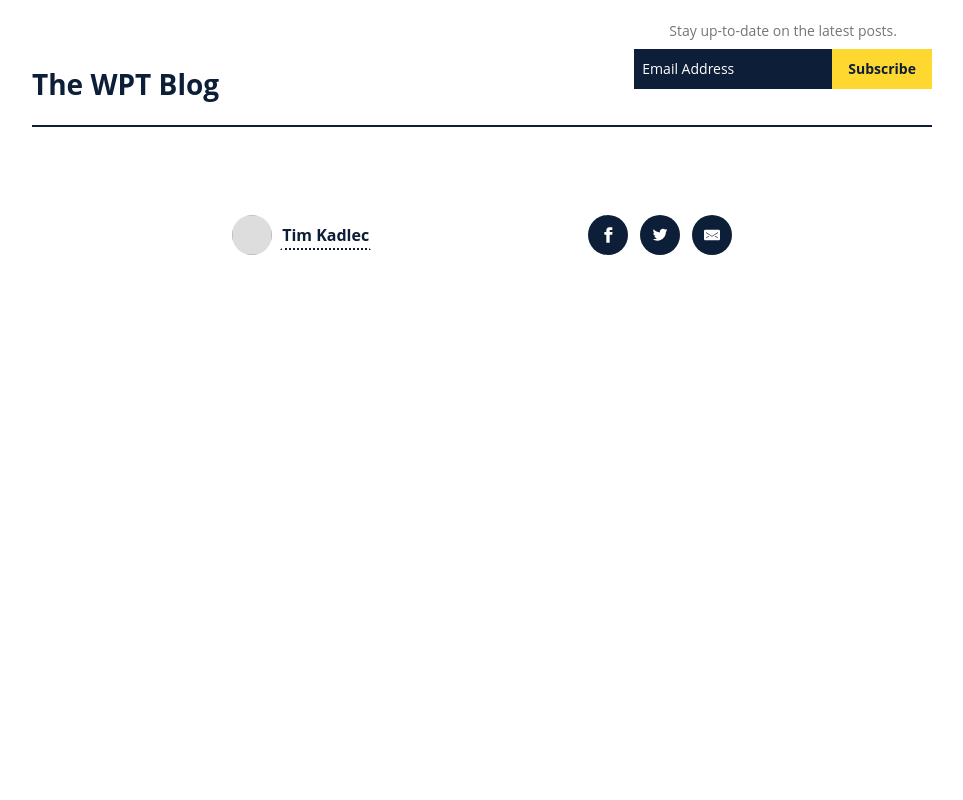
After one commit to pryoritymusic/webpagetest-blog, a Node project: template src/components/layouts/post.njk in a window 1280 px wide. The commit adds this page. Shown: the whole page, without its empty margins (158-1121 px from the left). Run offline with Node 20 templates, Linux system fonts and the light colour scheme; the template is opened without the code that fills it, so the values that code supplies are empty; style sheets or scripts are compiled from the project's sources; some libraries are stand-ins or nearby versions.

Commit message:
Initial styling for blog posts

```diff
--- a/src/_data/config.json
+++ b/src/_data/config.json
@@ -2,7 +2,7 @@
   "name": "The WPT Blog",
   "lang": "en",
   "description": "",
-  "url": "",
+  "url": "https://blog.webpagetest.org",
   "authorHandle": "",
   "authorName": "",
   "paths": {
--- a/src/assets/css/app.scss
+++ b/src/assets/css/app.scss
@@ -19,5 +19,7 @@
 @import "./components/author";
 @import "./components/tags";
 @import "./components/featured-post";
+@import "./components/social";
+@import "./components/post";
 
 @import "./base/utility";
--- a/src/assets/css/base/_containers.scss
+++ b/src/assets/css/base/_containers.scss
@@ -15,6 +15,6 @@
   }
 
   &--sm {
-    max-width: 30rem;
+    max-width: 31.25rem;
   }
 }
--- a/src/assets/css/base/_typography.scss
+++ b/src/assets/css/base/_typography.scss
@@ -19,8 +19,8 @@
 .h3 {
   margin: 0;
   font-family: var(--font-base);
-  font-weight: 700;
-  font-size: 1.25rem;
+  font-weight: 400;
+  font-size: rem-calc(21);
 }
 
 h4,
@@ -29,6 +29,12 @@
   font-family: var(--font-base);
   font-weight: 700;
   font-size: 1.125rem;
+}
+
+.text--accent {
+  font-family: var(--font-accent);
+  font-weight: 700;
+  color: var(--color-post-date);
 }
 
 @media (min-width: 48em) {
--- a/src/assets/css/base/_variables.scss
+++ b/src/assets/css/base/_variables.scss
@@ -42,7 +42,9 @@
   // Post
   --color-post-border: var(--color-light-gray);
   --color-post-date: var(--color-mid-gray);
-  --color-tag-bg: var(--color-yellow);
+  --color-tag-background: var(--color-yellow);
+  --color-social-background: var(--color-navy);
+  --color-social-text: var(--color-white);
 
   --font-accent: "Labgrotesquemono", monospace;
   --font-base: "Open Sans", sans-serif;
--- a/src/assets/css/components/_featured-post.scss
+++ b/src/assets/css/components/_featured-post.scss
@@ -13,9 +13,6 @@
 .featured-post__date {
   display: block;
   margin-bottom: 0.625rem;
-  font-family: var(--font-accent);
-  font-weight: 700;
-  color: var(--color-post-date);
 }
 
 .featured-post__title {
--- a/src/assets/css/components/_post-item.scss
+++ b/src/assets/css/components/_post-item.scss
@@ -13,9 +13,6 @@
 .post-item__date {
   display: block;
   margin-bottom: 0.625rem;
-  font-family: var(--font-accent);
-  font-weight: 700;
-  color: var(--color-post-date);
 }
 
 .post-item__title {
--- /dev/null
+++ b/src/assets/css/components/_post.scss
@@ -0,0 +1,32 @@
+.post__header {
+  margin-bottom: 1.25rem;
+
+  & > * + * {
+    margin-top: 1.25rem;
+  }
+}
+
+.post__description {
+  color: var(--color-accent-text);
+}
+
+.post__social {
+  margin-top: 1.25rem;
+}
+
+@media (min-width: 36em) {
+  .post__author-share {
+    display: flex;
+    justify-content: space-between;
+  }
+
+  .post__social {
+    margin-top: 0;
+  }
+}
+
+@media (min-width: 48em) {
+  .post__header {
+    margin-bottom: 2.5rem;
+  }
+}
--- /dev/null
+++ b/src/assets/css/components/_social.scss
@@ -0,0 +1,28 @@
+.social {
+  margin: 0 0 0 -0.5rem;
+  padding: 0;
+  list-style: none;
+}
+
+.social__item {
+  display: inline-block;
+  margin-left: 0.5rem;
+}
+
+.social__link {
+  display: inline-flex;
+  align-items: center;
+  width: 2.5rem;
+  height: 2.5rem;
+  border-radius: 50%;
+  background-color: var(--color-social-background);
+  color: var(--color-social-text);
+
+  svg {
+    display: block;
+    margin: 0 auto;
+    max-width: 40%;
+    max-height: 40%;
+    fill: currentColor;
+  }
+}
--- a/src/assets/css/components/_tags.scss
+++ b/src/assets/css/components/_tags.scss
@@ -17,14 +17,14 @@
   font-family: var(--font-accent);
   text-transform: uppercase;
   text-decoration: none;
-  border-bottom: 0.0625rem solid var(--color-tag-bg);
+  border-bottom: 0.0625rem solid var(--color-tag-background);
   transition: background-color 0.3s ease;
 
   &:hover {
-    background-color: var(--color-tag-bg);
+    background-color: var(--color-tag-background);
   }
 
   &--category {
-    background-color: var(--color-tag-bg);
+    background-color: var(--color-tag-background);
   }
 }
--- a/src/components/featured-post.njk
+++ b/src/components/featured-post.njk
@@ -5,7 +5,7 @@
       <img class="featured-post__image" width="495" height="400" sizes="(min-width: 62em) 30.938rem,(min-width: 36em) calc(45vw), 90vw" alt="">
     </div>
     <div class="featured-post__text-wrapper">
-      <div class="featured-post__date">
+      <div class="featured-post__date text--accent">
         <time datetime="{{ item.data.date | htmlDate }}">{{ item.data.date | monthDayYear }}</time>
         <span>- {{ item.templateContent | readingTime }}</span>
       </div>
--- /dev/null
+++ b/src/components/layouts/post.njk
@@ -0,0 +1,49 @@
+{%- extends 'layouts/base.njk' -%}
+{%- from "author.njk" import author -%}
+{%- from "social-share.njk" import socialShare -%}
+{%- set currentUrl = config.url + page.url -%}
+
+{%- block content -%}
+  <div class="page container container--sm">
+    <article class="post">
+      <header class="post__header">
+        <div class="post__meta">
+          {%- if category -%}
+            <a class="tags__link tags__link--category" href="#">
+              {{- category -}}
+            </a>
+          {%- endif -%}
+          {%- if date -%}
+            <time class="post__date text--accent" datetime="{{ date | htmlDate }}">{{ date | monthDayYear }}</time>
+          {%- endif -%}
+        </div>
+        <h1 class="post__title">{{ title }}</h1>
+        {%- if description -%}
+          <p class="h3 post__description">{{ description }}</p>
+        {%- endif -%}
+        <div class="post__author-share">
+          {{ author('', 'post__author') }}
+          {{ socialShare(currentUrl, title, 'post__social') }}
+        </div>
+      </header>
+      <div class="post__layout">
+        <div class="post__content rte">
+          {{ content | safe }}
+        </div>
+      </div>
+      <nav class="post__tags" aria-label="Tags">
+        {%- if tags.length -%}
+          <ul class="post__tags-list">
+          {%- for tag in tags -%}
+            {%- if tag != 'featured' -%}
+              <li class="post__tags-item">
+                <a class="post__tags-link" href="/blog/tagged/{{tag}}/">{{tag}}</a>
+              </li>
+            {%- endif -%}
+          {%- endfor -%}
+          </ul>
+        {%- endif -%}
+      </nav>
+    </article>
+  </div>
+{%- endblock -%}
--- a/src/components/post-item.njk
+++ b/src/components/post-item.njk
@@ -5,7 +5,7 @@
       <img class="post-item__image" width="210" height="180" sizes="(min-width: 36em) 13.125rem, 90vw" alt="">
     </div>
     <div class="post-item__text-wrapper">
-      <time class="post-item__date" datetime="{{ item.data.date | htmlDate }}">{{ item.data.date | monthDayYear }}</time>
+      <time class="post-item__date text--accent" datetime="{{ item.data.date | htmlDate }}">{{ item.data.date | monthDayYear }}</time>
       <h2 class="post-item__title">
         <a href="{{ item.url }}" class="post-item__link">{{ item.data.title }}</a>
       </h2>
--- /dev/null
+++ b/src/components/social-share.njk
@@ -0,0 +1,22 @@
+{%- macro socialShare(url, title, class) -%}
+  <ul class="social {{ class }}" aria-label="Share on social media">
+    <li class="social__item">
+      <a class="social__link" href="https://facebook.com/sharer/sharer.php?u={{ url | urlencode }}">
+        <span class="screenreader">Facebook</span>
+        <svg xmlns="http://www.w3.org/2000/svg" viewBox="0 0 24 24"><path d="M18.77 7.46H14.5v-1.9c0-.9.6-1.1 1-1.1h3V.5h-4.33C10.24.5 9.5 3.44 9.5 5.32v2.15h-3v4h3v12h5v-12h3.85l.42-4z"/></svg>
+      </a>
+    </li>
+    <li class="social__item">
+      <a class="social__link" href="https://twitter.com/intent/tweet/?url={{ url | urlencode }}">
+        <span class="screenreader">Twitter</span>
+        <svg xmlns="http://www.w3.org/2000/svg" viewBox="0 0 24 24"><path d="M23.44 4.83c-.8.37-1.5.38-2.22.02.93-.56.98-.96 1.32-2.02-.88.52-1.86.9-2.9 1.1-.82-.88-2-1.43-3.3-1.43-2.5 0-4.55 2.04-4.55 4.54 0 .36.03.7.1 1.04-3.77-.2-7.12-2-9.36-4.75-.4.67-.6 1.45-.6 2.3 0 1.56.8 2.95 2 3.77-.74-.03-1.44-.23-2.05-.57v.06c0 2.2 1.56 4.03 3.64 4.44-.67.2-1.37.2-2.06.08.58 1.8 2.26 3.12 4.25 3.16C5.78 18.1 3.37 18.74 1 18.46c2 1.3 4.4 2.04 6.97 2.04 8.35 0 12.92-6.92 12.92-12.93 0-.2 0-.4-.02-.6.9-.63 1.96-1.22 2.56-2.14z"/></svg>
+      </a>
+    </li>
+    <li class="social__item">
+      <a class="social__link" href="mailto:?subject={{ title | urlencode }};body={{ url | urlencode }}">
+        <span class="screenreader">Email</span>
+        <svg xmlns="http://www.w3.org/2000/svg" viewBox="0 0 24 24"><path d="M22 4H2C.9 4 0 4.9 0 6v12c0 1.1.9 2 2 2h20c1.1 0 2-.9 2-2V6c0-1.1-.9-2-2-2zM7.25 14.43l-3.5 2c-.08.05-.17.07-.25.07-.17 0-.34-.1-.43-.25-.14-.24-.06-.55.18-.68l3.5-2c.24-.14.55-.06.68.18.14.24.06.55-.18.68zm4.75.07c-.1 0-.2-.03-.27-.08l-8.5-5.5c-.23-.15-.3-.46-.15-.7.15-.22.46-.3.7-.14L12 13.4l8.23-5.32c.23-.15.54-.08.7.15.14.23.07.54-.16.7l-8.5 5.5c-.08.04-.17.07-.27.07zm8.93 1.75c-.1.16-.26.25-.43.25-.08 0-.17-.02-.25-.07l-3.5-2c-.24-.13-.32-.44-.18-.68s.44-.32.68-.18l3.5 2c.24.13.32.44.18.68z"/></svg>
+      </a>
+    </li>
+  </ul>
+{%- endmacro -%}
--- /dev/null
+++ b/src/posts/posts.json
@@ -0,0 +1,3 @@
+{
+  "layout": "post.njk"
+}
```
Also changed, not shown: src/posts/how-to-use.md (+1 -1 lines).
